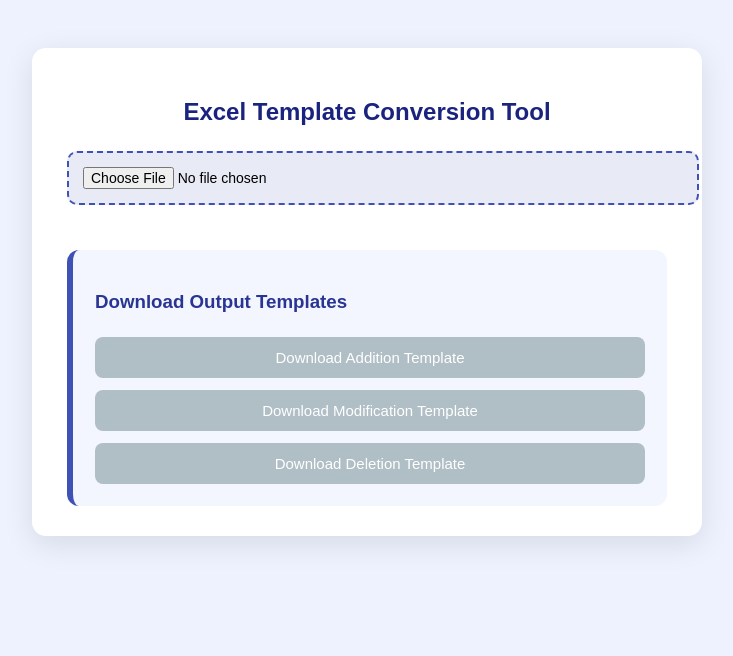
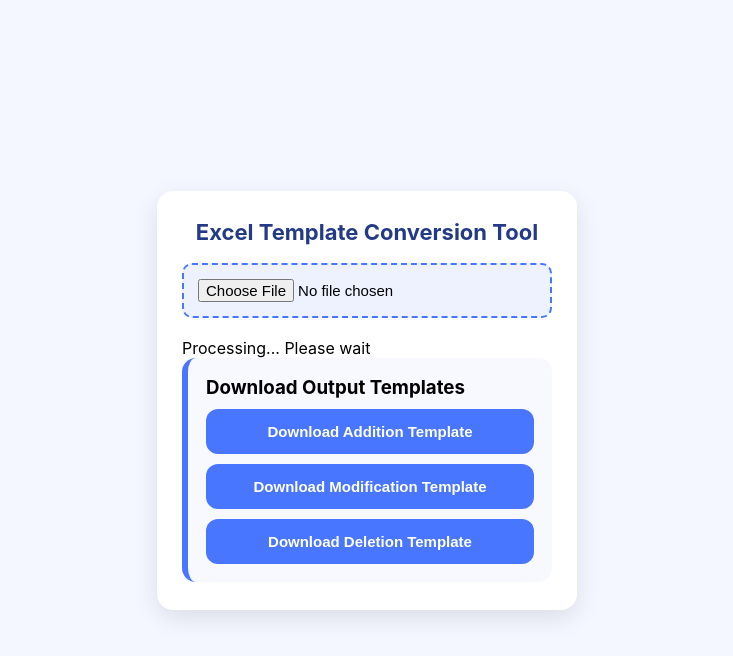
Before and after one commit to rohittt-1505/excel-automation, a plain HTML site: page index.html in a window 1280 px wide. Shown: the whole page, without its empty margins (273-1006 px from the left). Drawn offline with Linux system fonts and the light colour scheme.

Commit message:
Update style.css

```diff
--- a/style.css
+++ b/style.css
@@ -1,82 +1,85 @@
-body {
-    font-family: Arial, sans-serif;
-    background: #eef2ff;
+/* RESET */
+*{
+    margin: 0;
+    padding: 0;
+    box-sizing: border-box;
+}
+
+/* FULL SCREEN CENTER (Laptop + Mobile) */
+body{
+    background: #f4f7ff;
+    font-family: "Inter", sans-serif;
+
+    height: 100vh;
+    width: 100vw;
+
     display: flex;
     justify-content: center;
-    padding: 40px;
+    align-items: center;
+
+    overflow: hidden;      /* NO SCROLL */
+    padding: 20px;         /* mobile safe padding */
 }
 
-.container {
-    width: 600px;
-    background: #fff;
-    padding: 30px 35px;
-    border-radius: 14px;
-    box-shadow: 0 8px 30px rgba(0,0,0,0.1);
-    animation: fadeIn 0.5s ease-in-out;
+/* CARD LIKE LOGIN FORM */
+.container{
+    width: 100%;
+    max-width: 420px;      /* LIKE LOGIN CARD SIZE */
+    background: #ffffff;
+    padding: 28px 25px;
+    border-radius: 16px;
+    box-shadow: 0 8px 25px rgba(0,0,0,0.10);
 }
 
-@keyframes fadeIn {
-    from { opacity: 0; transform: translateY(10px); }
-    to   { opacity: 1; transform: translateY(0); }
+/* TITLE */
+h2{
+    text-align: center;
+    font-size: 22px;
+    font-weight: 700;
+    color: #233b86;
+    margin-bottom: 18px;
 }
 
-h2 {
-    text-align: center;
-    color: #1a237e;
-    margin-bottom: 25px;
-    font-size: 24px;
+/* FILE INPUT */
+#fileInput{
+    width: 100%;
+    padding: 14px;
+    border-radius: 10px;
+    border: 2px dashed #4976ff;
+    background: #eef2ff;
+    margin-bottom: 20px;
+    font-size: 15px;
 }
 
-#fileInput {
+/* BOX */
+.box{
+    background: #f8f9ff;
+    padding: 18px;
+    border-radius: 14px;
+    border-left: 6px solid #4976ff;
+}
+
+/* BUTTON */
+button{
     width: 100%;
     padding: 14px;
-    border: 2px dashed #3f51b5;
-    border-radius: 10px;
-    background: #e8eaf6;
-    outline: none;
-    margin-bottom: 25px;
-    cursor: pointer;
-    font-size: 14px;
+    margin-top: 10px;
+    background: #4976ff;
+    color: white;
+    border: none;
+    border-radius: 12px;
+    font-size: 15px;
+    font-weight: 600;
 }
 
-.box {
-    background: #f4f6ff;
-    padding: 22px;
-    border-radius: 12px;
-    border-left: 6px solid #3f51b5;
-    margin-top: 20px;
+/* MOBILE RESPONSIVE */
+@media (max-width: 480px){
+    .container{
+        max-width: 90%;     /* PERFECT MOBILE FORM SIZE */
+        padding: 22px;
+    }
+
+    h2{
+        font-size: 20px;
+    }
 }
-
-h3 {
-    color: #283593;
-    margin-bottom: 12px;
-}
-
-button {
-    width: 100%;
-    padding: 12px;
-    margin-top: 12px;
-    background: #3949ab;
-    border: none;
-    color: white;
-    font-size: 15px;
-    border-radius: 8px;
-    transition: 0.2s;
-}
-
-button:hover {
-    background: #283593;
-}
-
-button:disabled {
-    background: #b0bec5;
-    cursor: not-allowed;
-}
-
-.loading {
-    display: none;
-    color: #3949ab;
-    margin-top: -15px;
-    margin-bottom: 15px;
-    font-weight: bold;
-}
```
